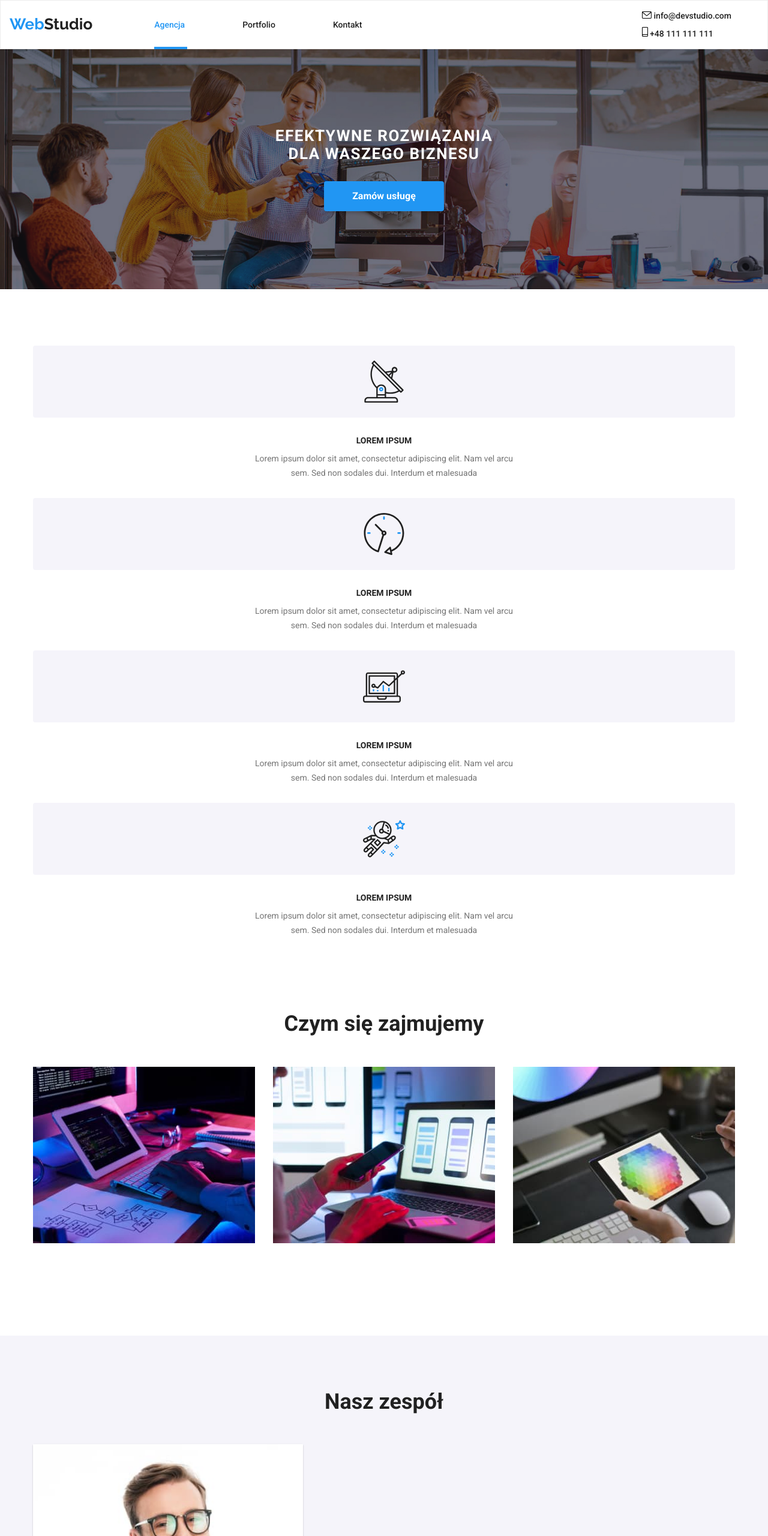
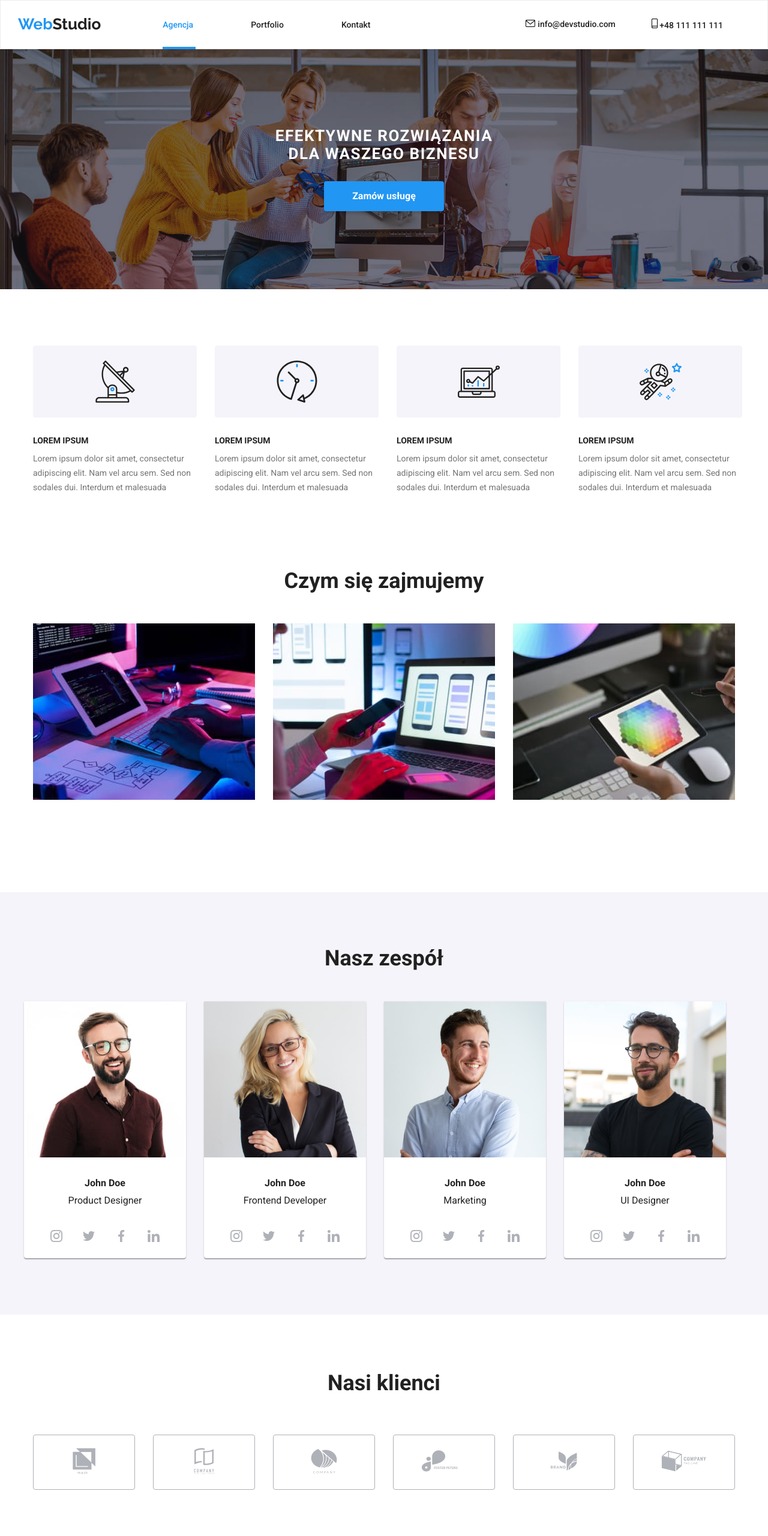
Before and after one commit to N3cker/goit-markup-hw-08, a plain HTML site: page index.html in a window 1280 px wide. Shown: the top 2560 px of the page at 60% size. Drawn offline with nearby package versions, Linux system fonts and the light colour scheme.

Commit message:
Finish desktop version

```diff
--- a/index.html
+++ b/index.html
@@ -86,7 +86,7 @@
 
             <div class="navbar">
                 <a class="logo logo--black" href="/index.html"><span>Web</span>Studio</a>
-                <div class="navbar__menu" data-menu>
+                <div class="navbar__menu is-hidden" data-menu>
                     <button class="navbar__close-btn" data-menu-close>
                         <div>
                             <span></span>
--- a/sass/components/_footer.scss
+++ b/sass/components/_footer.scss
@@ -14,6 +14,10 @@ footer {
             flex-direction: row;
             flex-wrap: wrap;
             justify-content: space-around;
+        }
+
+        @media (min-width: 1200px) {
+            flex-direction: row;
         }
 
         h4 {
@@ -96,6 +100,10 @@ footer {
         align-items: center;
         gap: 10px;
 
+        @media (min-width: 1200px) {
+            flex-direction: row;
+        }
+
         input {
             background-color: $color-grey;
             border: 1px solid rgba(255, 255, 255, 0.3);
@@ -105,6 +113,11 @@ footer {
             padding-left: 16px;
             color: $color-white;
             margin-bottom: 20px;
+
+            @media (min-width: 1200px) {
+                width: 358px;
+                margin: 0;
+            }
         }
 
         button {
--- a/sass/components/_navigation.scss
+++ b/sass/components/_navigation.scss
@@ -11,7 +11,10 @@
         justify-content: space-between;
         align-items: center;
         margin: 0 auto;
-        // width: 1200px;  --- na desktop
+
+        @media (min-width: 1200px) {
+            width: 1200px;
+        }
 
         &__menu {
             width: 100vw;
@@ -28,9 +31,13 @@
             transition: opacity .25s cubic-bezier(0.4, 0, 0.2, 1);
 
             @media (min-width: 768px) {
+                opacity: 1;
+                pointer-events: all;
+            }
+
+            @media (min-width: 768px) {
                 position: static;
                 background-color: transparent;
-                height: 80px;
                 flex-direction: row;
                 padding: 0;
                 align-items: center;
@@ -108,6 +115,10 @@
             @media (min-width:768px) {
                 gap: 10px;
                 margin: 0;
+            }
+
+            @media (min-width: 1200px) {
+                flex-direction: row;
             }
 
             li {
--- a/sass/components/_ourclients.scss
+++ b/sass/components/_ourclients.scss
@@ -20,6 +20,10 @@
             position: relative;
             margin: 15px;
             transition: background-color .25s cubic-bezier(0.4, 0, 0.2, 1);
+
+            @media (min-width: 1200px) {
+                width: 170px;
+            }
 
             &:active, &:hover {
                 border-color: $color-blue;
--- a/sass/components/_ourteam.scss
+++ b/sass/components/_ourteam.scss
@@ -10,7 +10,7 @@
 
     &__list {
         flex-direction: column;
-        margin: 0 15px;
+        margin: 0 auto;
         gap: 30px;
         width: 450px;
         display: flex;
@@ -21,6 +21,11 @@
             width: 100%;
             margin: 0;
             justify-content: space-around;
+        }
+
+        @media (min-width: 1200px) {
+            flex-direction: row;
+            width: 100%;
         }
     }
 
@@ -41,11 +46,21 @@
                 height: 535px;
             }
 
-                img {
-                    @media (min-width: 768px) and (max-width: 1199px) {
-                        width: 350px;
-                        height: 374px;
-                    }
+            @media (min-width: 1200px) {
+                width: 270px;
+                height: 428px;
+            }
+
+            img {
+                @media (min-width: 768px) and (max-width: 1199px) {
+                width: 350px;
+                height: 374px;
+                }
+
+                @media (min-width: 1200px) {
+                    width: 270px;
+                    height: 260px;
+                }
             }
 
             h4 {
--- a/sass/components/_portfolioGallery.scss
+++ b/sass/components/_portfolioGallery.scss
@@ -8,6 +8,9 @@
         justify-content: space-around;
     }
 
+    @media (min-width: 1200px) {
+        gap: 30px;
+    }
 
     li {
         width: 450px;
@@ -16,6 +19,11 @@
 
         @media (min-width: 768px) and (max-width: 1199px) {
             width: 354px;
+        }
+
+        @media (min-width: 1200px) {
+            width: 370px;
+            margin: 0;
         }
 
         &::after {
@@ -40,7 +48,7 @@
             vertical-align: middle;
             height: auto;
 
-            @media (min-width: 768px) and (max-width: 1199px) {
+            @media (min-width: 768px) {
                 height: 294px;
             }
         }
--- a/sass/components/_strengths.scss
+++ b/sass/components/_strengths.scss
@@ -12,6 +12,10 @@
             justify-content: space-around;
         }
 
+        @media (min-width: 1200px) {
+            flex-direction: row;
+        }
+
         li {
 
             margin-left: 15px;
@@ -23,6 +27,10 @@
                 width: 40%;
             }
 
+            @media (min-width: 1200px) {
+                text-align: left;
+            }
+
             figure {
                 display: flex;
                 align-items: center;
@@ -32,10 +40,6 @@
                 border-radius: 4px;
                 margin-bottom: 30px;
                 transition: border .25s cubic-bezier(0.4, 0, 0.2, 1);
-
-                // @media (min-width: 768px) and (max-width: 1199px) {
-                //     width: 354px;
-                // }
             }
 
             h4 {
@@ -58,6 +62,10 @@
                     margin: 0;
                     max-width: 354px;
                 }
+
+                @media (min-width: 1200px) {
+                    text-align: left;
+                }
             }
         }
     }
```
Also changed, not shown: css/main.min.css, 1 other file.
